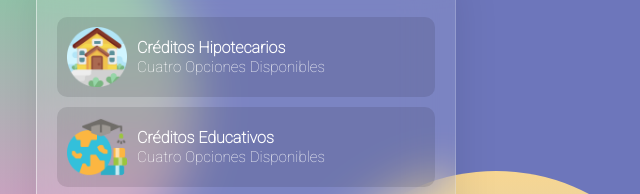
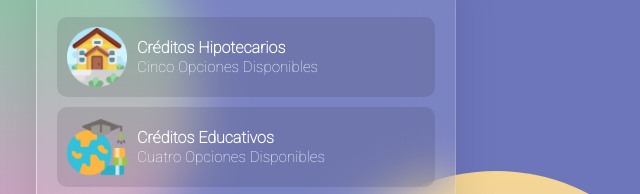
Before and after one commit to tefa2611/Mi-BankApp, a plain HTML site: page creditos.html in a window 1280 px wide. Shown: the part 179-373 px from the top of the page, 394-1034 px from the left. Drawn offline with Linux system fonts and the light colour scheme.

Commit message:
correccion

```diff
--- a/creditos.html
+++ b/creditos.html
@@ -19,7 +19,7 @@
                 <div class="content">
                     <h2 class="rank"><small>#</small>1</h2>
                     <a style="text-decoration: none;" href="CDC.html"><span>Créditos Hipotecarios</span><i></i></a>
-                    <p>Cuatro Opciones Disponibles</p>
+                    <p>Cinco Opciones Disponibles</p>
                 </div>
             </div>
             <div class="list">
```
